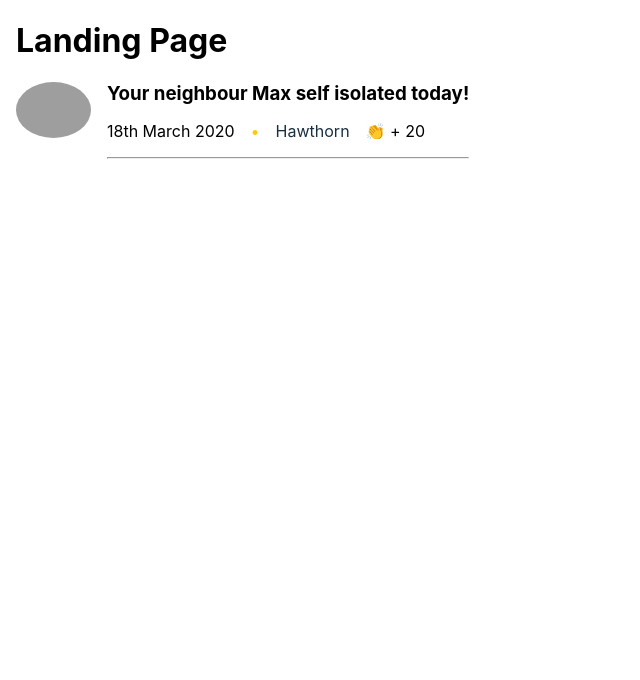
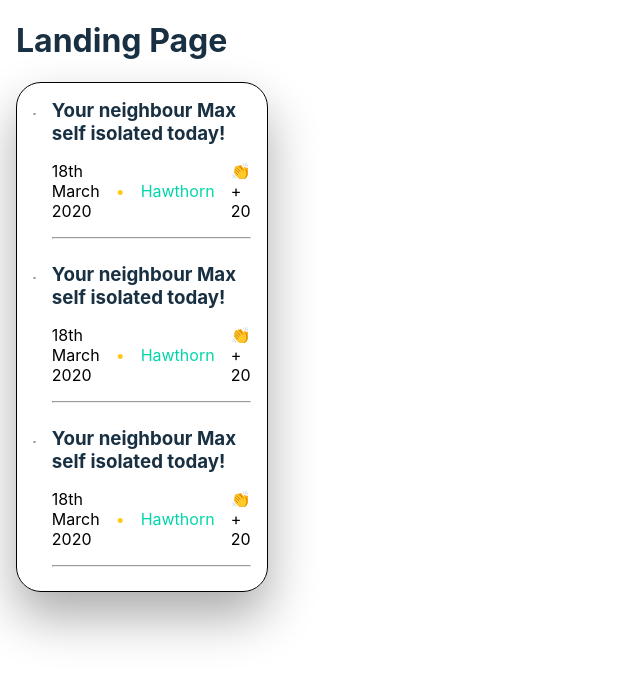
Before and after one commit to UnicusDevs/COVID19NeighbourhoodAwareness, a React (Create React App) app in the folder client/: page / in a window 1280 px wide. Shown: the top 680 px of the page, without its empty margins (0-640 px from the left). Built offline with nearby package versions, Linux system fonts and the light colour scheme; no server answers; grey boxes are pictures that could not be loaded.

Commit message:
statusFeed done

```diff
--- a/client/src/components/Feed.js
+++ b/client/src/components/Feed.js
@@ -3,9 +3,12 @@ import React from 'react';
 // Components
 import LogStatus from './LogStatus';
 
+// Styles
+import styles from './../sass/components/Feed.module.scss';
+
 const Feed = (props) => {
 
-  // To be put into redux store
+  // To be put into redux store once database is hooked up
   const state = {
     firstName: "Max",
     date: "18th March 2020",
@@ -16,7 +19,11 @@ const Feed = (props) => {
 
   return (
     <div>
-      <LogStatus firstName={state.firstName} date={state.date} suburb={state.suburb} imageURL={state.imageURL} claps={state.claps} />
+      <div className={styles.logFeedContainer}>
+        <LogStatus firstName={state.firstName} date={state.date} suburb={state.suburb} imageURL={state.imageURL} claps={state.claps} />
+        <LogStatus firstName={state.firstName} date={state.date} suburb={state.suburb} imageURL={state.imageURL} claps={state.claps} />
+        <LogStatus firstName={state.firstName} date={state.date} suburb={state.suburb} imageURL={state.imageURL} claps={state.claps} />
+      </div>
     </div>
   );
 }
--- /dev/null
+++ b/client/src/sass/components/Feed.module.scss
@@ -0,0 +1,8 @@
+@import './../main.scss';
+
+.logFeedContainer {
+  border: 1px solid black;
+  width: 20%;
+  box-shadow: 0px 25px 50px rgba(0, 0, 0, 0.33);
+  border-radius: 25px;
+}
--- a/client/src/sass/components/LogStatus.module.scss
+++ b/client/src/sass/components/LogStatus.module.scss
@@ -3,6 +3,7 @@
 .logStatus {
   display: flex;
   flex-direction: row;
+  margin: 1rem;
 }
 
 .imageContainer {
@@ -22,6 +23,7 @@
 
 .textContainer h3 {
   margin: 0;
+  color: $color-dark-navyBlue
 }
 
 
@@ -47,7 +49,7 @@
 }
 
 .subContentContainer ol:nth-child(3) {
-  color: $color-dark-navyBlue;
+  color: $color-bright-green;
 }
 
 .line {
--- a/client/src/sass/main.scss
+++ b/client/src/sass/main.scss
@@ -1,5 +1,6 @@
 $color-dark-yellow: #FFC911;
 $color-dark-navyBlue: #183042;
+$color-bright-green: #00D6A8;
 
 body {
   margin: 1rem;
@@ -10,6 +11,22 @@ body {
   -moz-osx-font-smoothing: grayscale;
 }
 
+h1 {
+  color: $color-dark-navyBlue;
+}
+
+h2 {
+  color: $color-dark-navyBlue;
+}
+
+h3 {
+  color: $color-dark-navyBlue;
+}
+
+p {
+  color: $color-dark-navyBlue;
+}
+
 code {
   font-family: source-code-pro, Menlo, Monaco, Consolas, 'Courier New',
     monospace;
```
Also changed, not shown: 1 other file (tests, documents, lock files or other folders).
